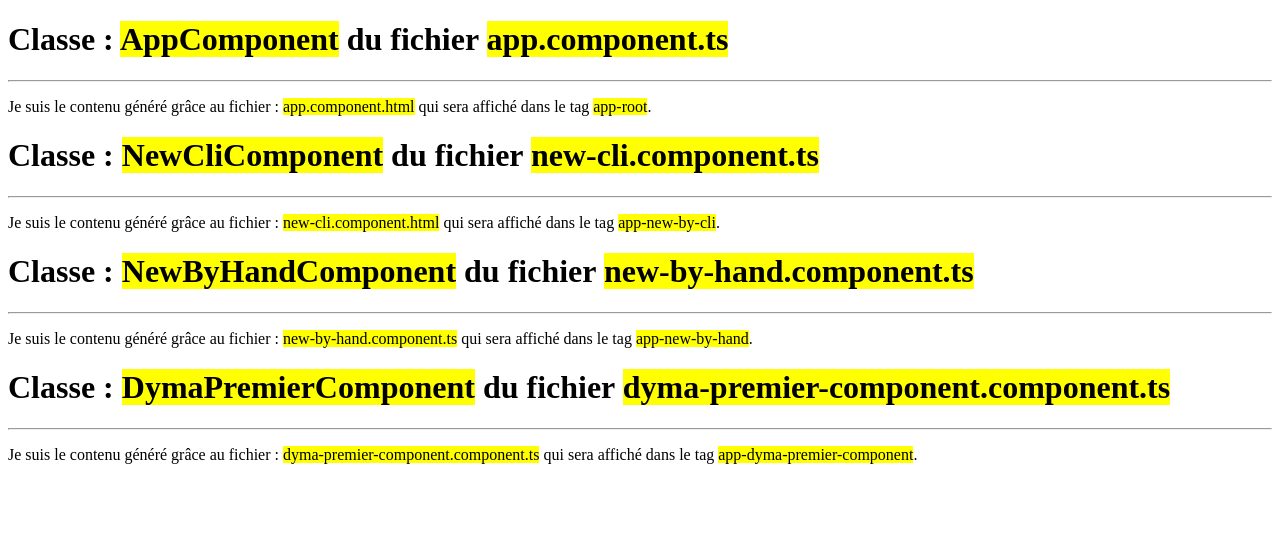
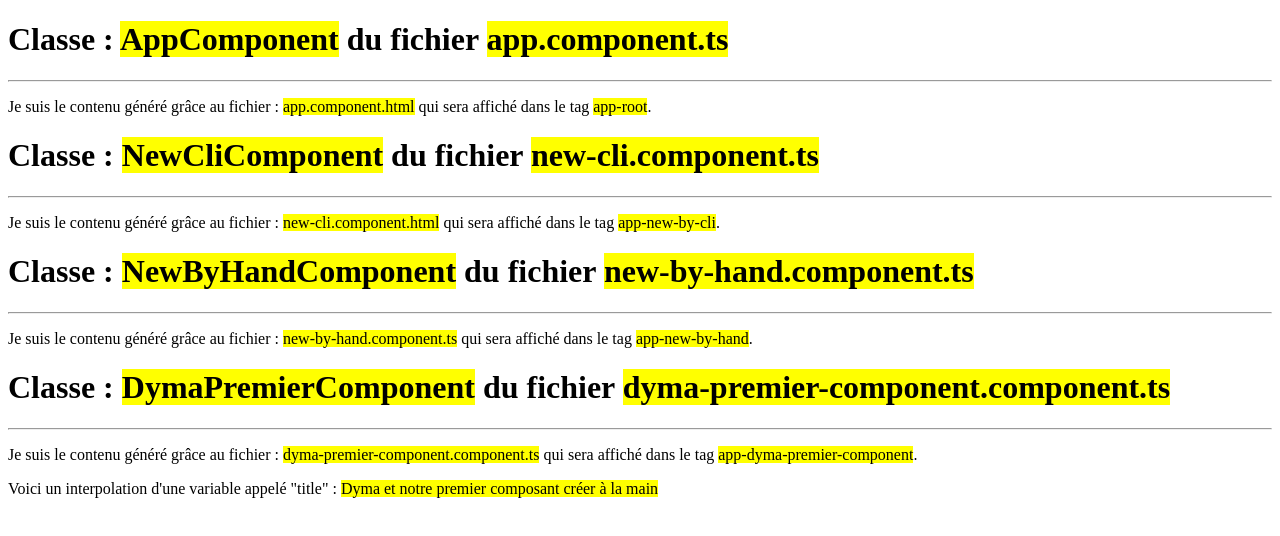
Before and after one commit to Zyrass/dyma-cours-angular, an Angular app in the folder creating-a-component/: page / in a window 1280 px wide. Shown: the top 536 px of the page. Built offline with nearby package versions, Linux system fonts and the light colour scheme.

Commit message:
update comments

```diff
--- a/creating-a-component/src/app/dyma-premier-component/dyma-premier-component.component.html
+++ b/creating-a-component/src/app/dyma-premier-component/dyma-premier-component.component.html
@@ -1,5 +1,11 @@
 <h1>Classe : <mark>DymaPremierComponent</mark> du fichier <mark>dyma-premier-component.component.ts</mark></h1>
 <hr />
 <p>
-    Je suis le contenu généré grâce au fichier : <mark>dyma-premier-component.component.ts</mark> qui sera affiché dans le tag <mark>app-dyma-premier-component</mark>.
+    Je suis le contenu généré grâce au fichier : <mark>dyma-premier-component.component.ts</mark> qui sera affiché dans
+    le tag <mark>app-dyma-premier-component</mark>.
 </p>
+
+<!-- Ci-dessous utilisation d'une interpolation. Celle-ci vient du fichier dyma-premier-component.component.ts -->
+<p>
+    Voici un interpolation d'une variable appelé "title" : <mark> {{ title }} </mark>
+</p>
--- a/creating-a-component/src/app/dyma-premier-component/dyma-premier-component.component.ts
+++ b/creating-a-component/src/app/dyma-premier-component/dyma-premier-component.component.ts
@@ -5,4 +5,17 @@ import { Component } from '@angular/core';
     templateUrl:    './dyma-premier-component.component.html'
 })
 
-export class DymaPremierComponent {}
+export class DymaPremierComponent {
+
+    // Définition d'une variable vide qui est elle, typé pour forcé son contenu pour un retour de type string.
+    title: string;
+
+    // Définition d'un constructor.
+    constructor () {
+
+        // Le title sera remplit d'une chaine de caractère (string) afin d'être utilisé via l'interpolation dans le fichier "dyma-premier-component.component.html".
+        this.title = "Dyma et notre premier composant créer à la main";
+
+    }
+
+}
```
